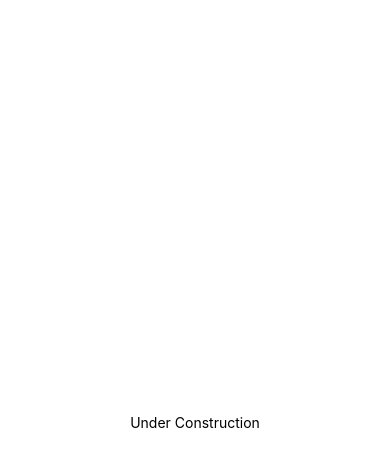
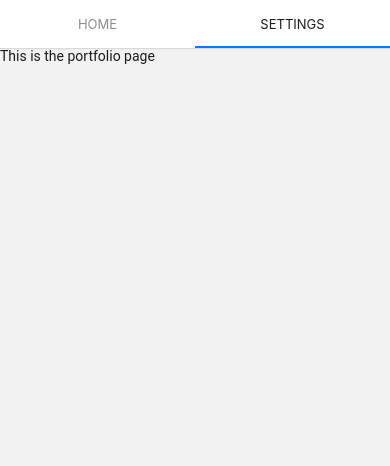
Before and after one commit to benclaydon/benclaydon.github.io, a React Native app: screen /Settings in a window 390 px wide. Shown: the top 466 px of the page. Built offline with nearby package versions, Linux system fonts and the light colour scheme.

Commit message:
Add material tab navigator

```diff
--- a/App.js
+++ b/App.js
@@ -1,12 +1,26 @@
 import { StatusBar } from 'expo-status-bar';
-import { StyleSheet, Text, View } from 'react-native';
+import { SafeAreaView, StyleSheet, Text, View } from 'react-native';
+import { NavigationContainer } from "@react-navigation/native";
+import { createNativeStackNavigator } from '@react-navigation/native-stack';
+import Landing from './screens/Landing';
+import Portfolio from './screens/Portfolio';
+import TabNavigator from './navigators/TabNavigator';
+
+
+const Stack = createNativeStackNavigator();
 
 export default function App() {
+
   return (
-    <View style={styles.container}>
-      <Text>Under Construction</Text>
-      <StatusBar style="auto" />
-    </View>
+    <NavigationContainer>
+      <TabNavigator>
+        {/* <Stack.Navigator>
+          <Stack.Screen name="Home" component={Landing} options={{title:'Home'}} />
+          <Stack.Screen name="Portfolio" component={Portfolio} options={{title:'Projects'}} />
+        </Stack.Navigator> */}
+      </TabNavigator>
+    </NavigationContainer>
+
   );
 }
 
--- /dev/null
+++ b/navigators/TabNavigator.js
@@ -0,0 +1,14 @@
+import { createMaterialTopTabNavigator } from '@react-navigation/material-top-tabs';
+import Landing from '../screens/Landing';
+import Portfolio from '../screens/Portfolio';
+
+const Tab = createMaterialTopTabNavigator();
+
+export default function TabNavigator() {
+    return (
+        <Tab.Navigator>
+            <Tab.Screen name="Home" component={Landing} />
+            <Tab.Screen name="Settings" component={Portfolio} />
+        </Tab.Navigator>
+    );
+}
--- /dev/null
+++ b/screens/Landing.js
@@ -0,0 +1,10 @@
+import { View } from "react-native-web";
+import { Text } from "react-native-paper";
+
+export default function Landing() {
+    return (
+    <View>
+        <Text>This is the home page</Text>
+    </View>
+    );
+}
--- /dev/null
+++ b/screens/Portfolio.js
@@ -0,0 +1,10 @@
+import { View } from "react-native-web";
+import { Text } from "react-native-paper";
+
+export default function Portfolio() {
+    return (
+    <View>
+        <Text>This is the portfolio page</Text>
+    </View>
+    );
+}
```
Also changed, not shown: package.json (+9 -3 lines), 1 other file (tests, documents, lock files or other folders).
